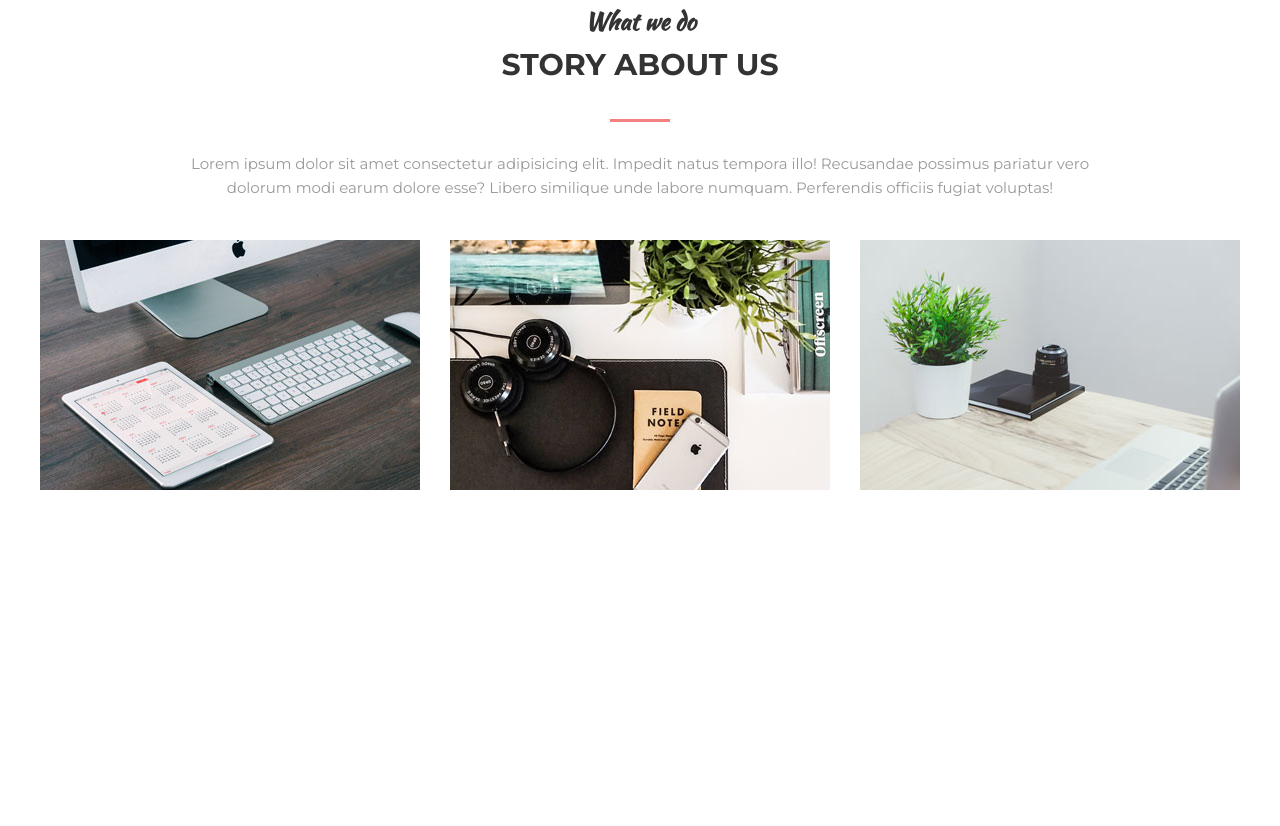
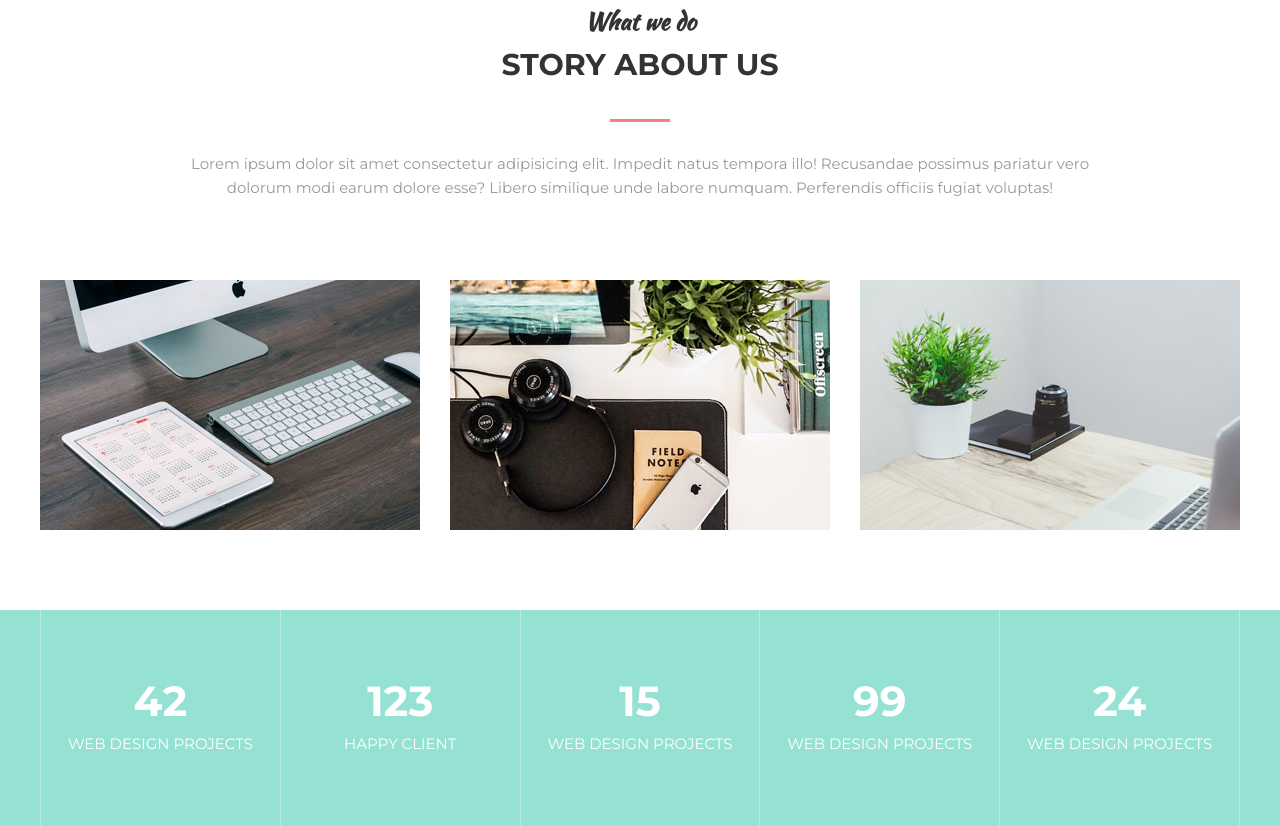
Before and after one commit to Ramut1026/Mogo, a plain HTML site: page index.html in a window 1280 px wide. Shown: the part 877-1703 px from the top of the page. Before the commit the page ends 1447 px from the top, so only its background shows below. Drawn offline with Linux system fonts and the light colour scheme.

Commit message:
Add files via upload

```diff
--- a/assets/css/styles.css
+++ b/assets/css/styles.css
@@ -233,6 +233,7 @@ h1, h2, h3, h4, h5, h6 {
 }
 
 .about {
+    margin-top: 80px;
     display: flex;
     justify-content: space-between;
 }
@@ -280,3 +281,37 @@ h1, h2, h3, h4, h5, h6 {
     transform: translate3d(0, -50%, 0);
     transition: opacity .2s linear;
 }
+
+.statistics {
+    background-color: #95e1d3;
+}
+
+.stat {
+    display: flex;
+}
+
+.stat__item {
+    flex: 1 1 0;
+    padding: 70px 25px;
+    border-left: 1px solid #b5eae0;
+
+    text-align: center;
+    color: #fff;
+}
+
+.stat__item:last-child {
+    border-right: 1px solid #b5eae0;
+}
+
+.stat__count {
+    margin-bottom: 10px;
+    font-size: 42px;
+    font-weight: 700;
+    line-height: 1;
+
+}
+
+.stat__text {
+    font-style: 14px;
+    text-transform: uppercase;
+}
--- a/index.html
+++ b/index.html
@@ -79,15 +79,44 @@
                     <div class="about__img">
                         <img src="assets\images\about\2.jpg">
                     </div>
+                    <div class="about__text">super team</div>
                 </div>
                 <div class="about__item">
                     <div class="about__img">
                         <img src="assets\images\about\3.jpg">
                     </div>
+                    <div class="about__text">super team</div>
                 </div>
             </div>
         </div>
     </section>
 
+    <div class="statistics">
+        <div class="container">
+            <div class="stat">
+                <div class="stat__item">
+                    <div class="stat__count">42</div>
+                    <div class="stat__text">Web Design Projects</div>
+                </div>
+                <div class="stat__item">
+                    <div class="stat__count">123</div>
+                    <div class="stat__text">Happy client</div>
+                </div>
+                <div class="stat__item">
+                    <div class="stat__count">15</div>
+                    <div class="stat__text">Web Design Projects</div>
+                </div>
+                <div class="stat__item">
+                    <div class="stat__count">99</div>
+                    <div class="stat__text">Web Design Projects</div>
+                </div>
+                <div class="stat__item">
+                    <div class="stat__count">24</div>
+                    <div class="stat__text">Web Design Projects</div>
+                </div>
+            </div>
+        </div>
+    </div>
+
 </body>
 </html>
```
